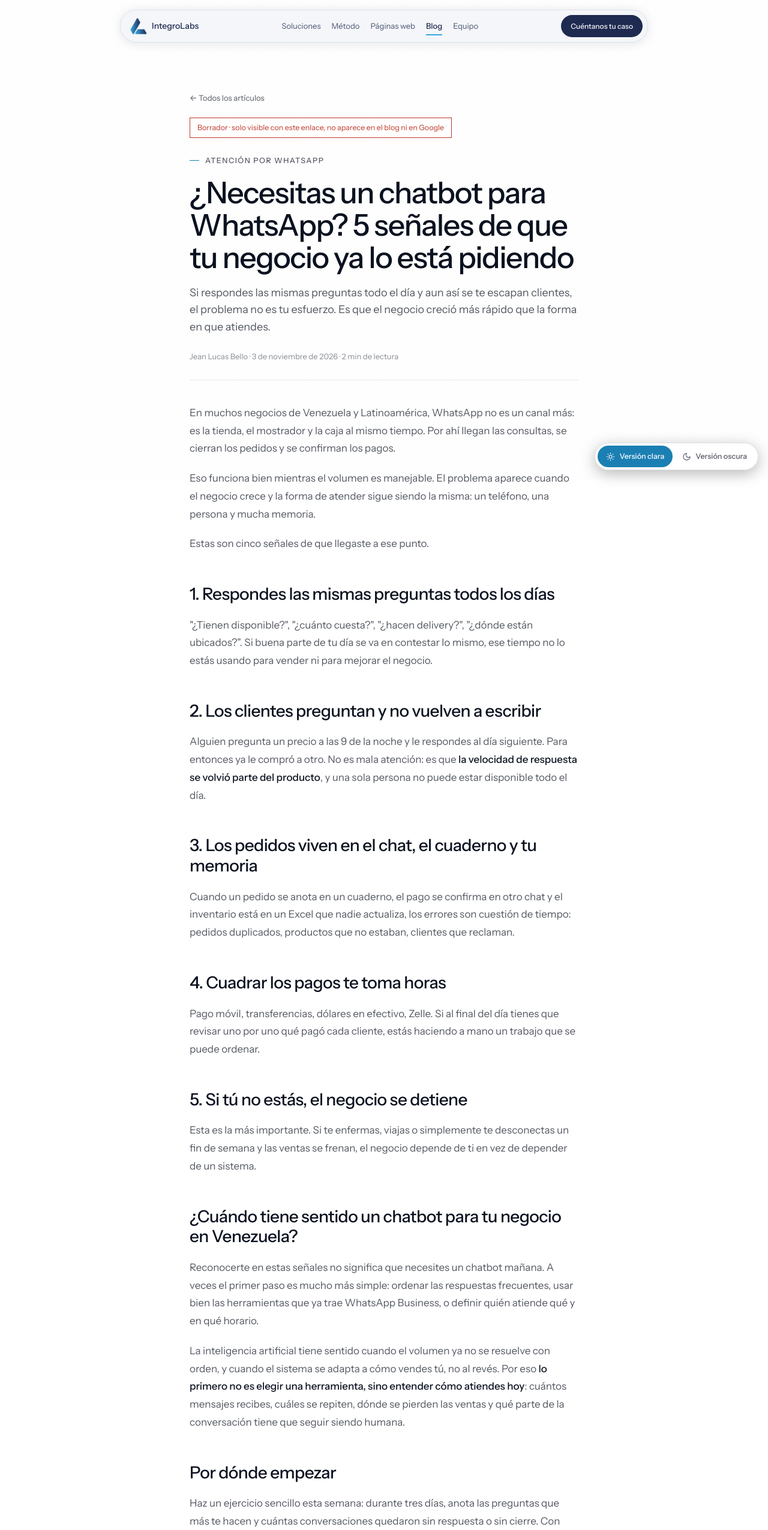
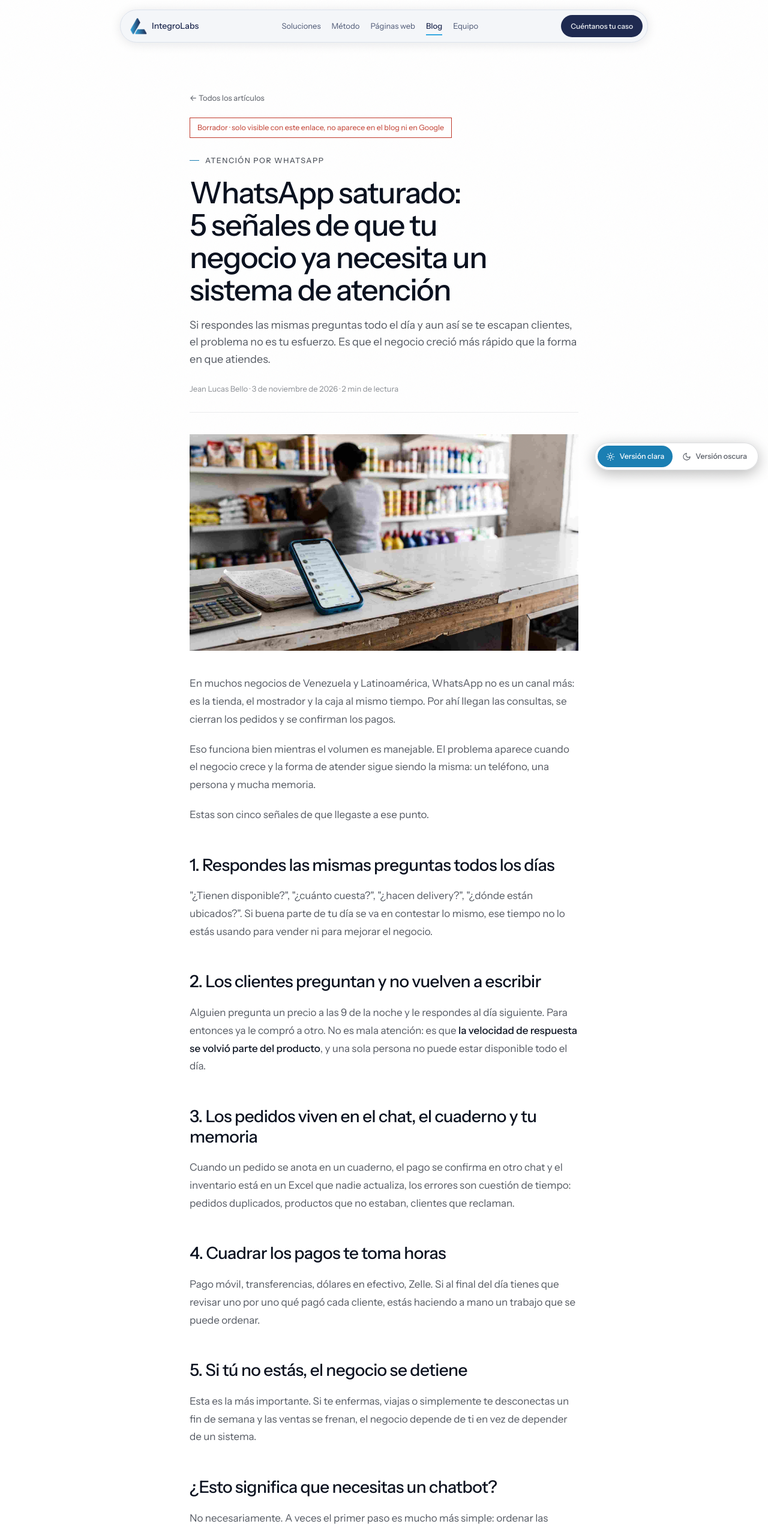
Before and after one commit to jeanlucasbm-commits/Integrolabs, an Eleventy site: page blog/posts/whatsapp-saturado-senales.md in a window 1280 px wide. Shown: the top 2551 px of the page at 60% size. Built offline with nearby package versions, Linux system fonts and the light colour scheme; Eleventy itself is replaced by a stand-in of ours; files that its build step writes are made by us from their sources.

Commit message:
Blog: actualiza «whatsapp-saturado-senales» +1

```diff
--- a/blog/posts/whatsapp-saturado-senales.md
+++ b/blog/posts/whatsapp-saturado-senales.md
@@ -1,9 +1,11 @@
 ---
-title: "¿Necesitas un chatbot para WhatsApp? 5 señales de que tu negocio ya lo está pidiendo"
-description: "Si respondes las mismas preguntas todo el día y aun así se te escapan clientes, el problema no es tu esfuerzo. Es que el negocio creció más rápido que la forma en que atiendes."
+title: 'WhatsApp saturado: 5 señales de que tu negocio ya necesita un sistema de atención'
+description: Si respondes las mismas preguntas todo el día y aun así se te escapan clientes, el problema no es tu esfuerzo. Es que el negocio creció más rápido que la forma en que atiendes.
 date: 2026-11-03
 author: Jean Lucas Bello
 category: Atención por WhatsApp
+image: /assets/blog/Atención por WhatsApp.jpg
+imageAlt: ''
 draft: true
 ---
 
@@ -33,9 +35,9 @@
 
 Esta es la más importante. Si te enfermas, viajas o simplemente te desconectas un fin de semana y las ventas se frenan, el negocio depende de ti en vez de depender de un sistema.
 
-## ¿Cuándo tiene sentido un chatbot para tu negocio en Venezuela?
+## ¿Esto significa que necesitas un chatbot?
 
-Reconocerte en estas señales no significa que necesites un chatbot mañana. A veces el primer paso es mucho más simple: ordenar las respuestas frecuentes, usar bien las herramientas que ya trae WhatsApp Business, o definir quién atiende qué y en qué horario.
+No necesariamente. A veces el primer paso es mucho más simple: ordenar las respuestas frecuentes, usar bien las herramientas que ya trae WhatsApp Business, o definir quién atiende qué y en qué horario.
 
 La inteligencia artificial tiene sentido cuando el volumen ya no se resuelve con orden, y cuando el sistema se adapta a cómo vendes tú, no al revés. Por eso **lo primero no es elegir una herramienta, sino entender cómo atiendes hoy**: cuántos mensajes recibes, cuáles se repiten, dónde se pierden las ventas y qué parte de la conversación tiene que seguir siendo humana.
 
```
Also changed, not shown: assets/blog/Atención por WhatsApp.jpg (added).
